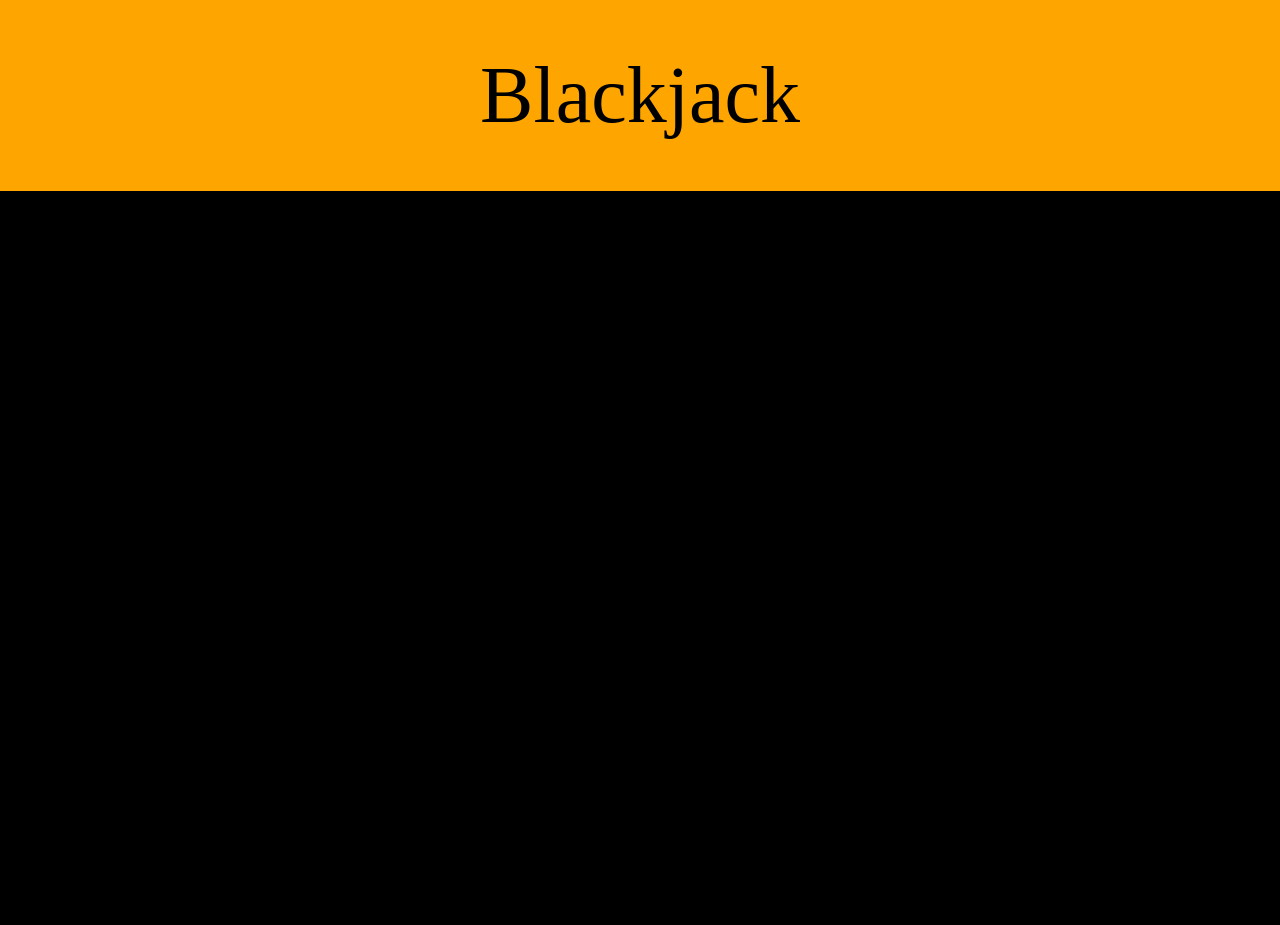
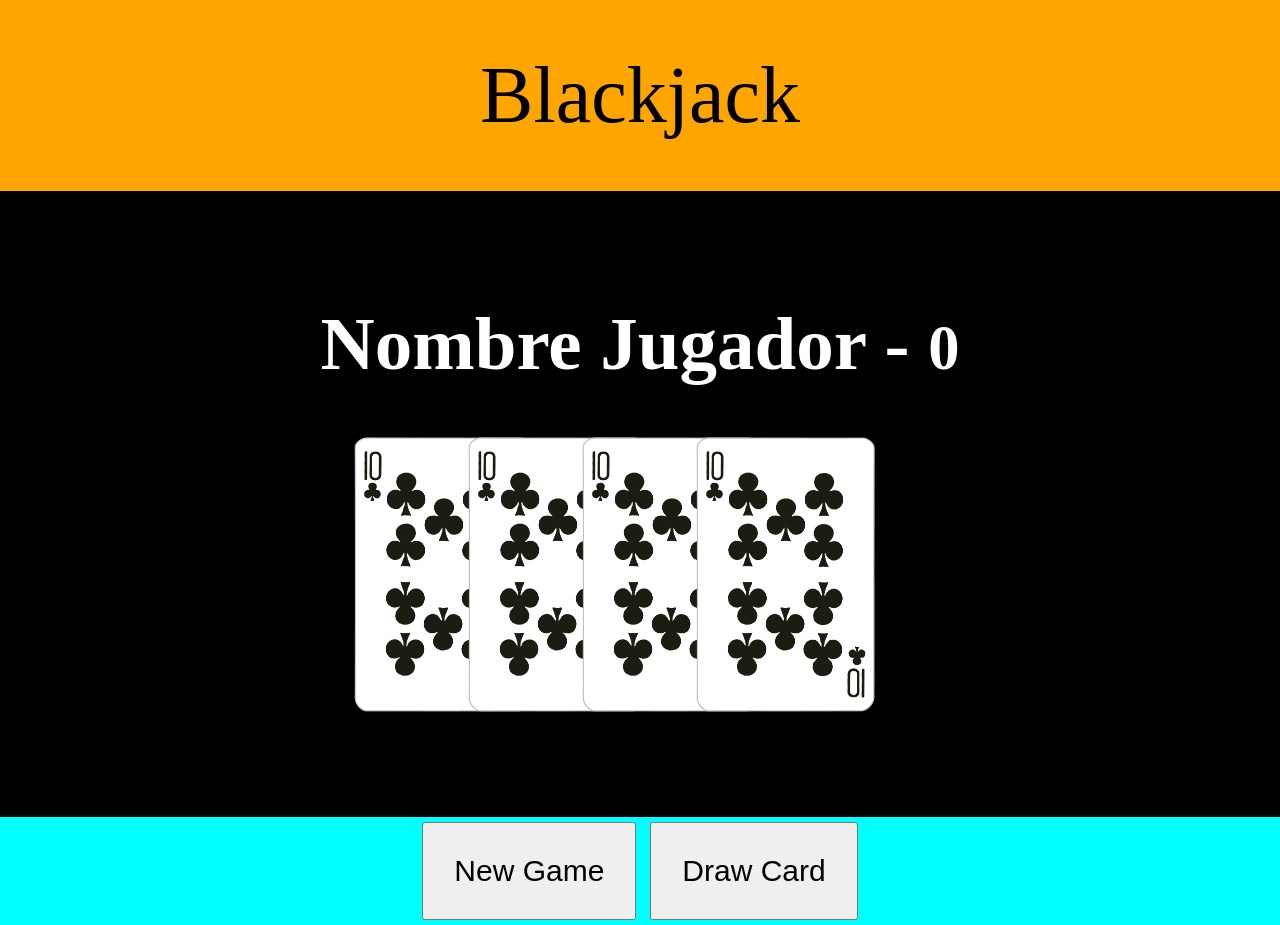
Before and after one commit to CodigoPipe/blackjack-with-frontend, a plain HTML site: page index.html in a window 1280 px wide. Before the commit the page ends 800 px from the top, so only its background shows below. Drawn offline with Linux system fonts and the light colour scheme.

Commit message:
cards player and buttons created con html and css

```diff
--- a/assets/css/styles.css
+++ b/assets/css/styles.css
@@ -12,3 +12,42 @@ html,body{
     font-size: 80px;
     color: black;
 }
+
+#buttons-father{
+
+    text-align: center;
+    background-color: aqua;
+    margin-top: 200px;
+
+}
+
+
+.button{
+    margin: 5px;
+    padding: 30px;
+    font-size: 30px;
+    /* background-color: orange;
+    color: black; */
+}
+
+#card-container{
+    height: 180px;
+}
+
+
+.card{
+    position: relative;
+    width: 180px;
+    left: 10px;
+    margin-left: -70px;
+
+}
+
+.player-container{
+    text-align: center;
+    margin: 110px;
+}
+
+#player-name{
+    font-size: 75px;
+}
--- a/index.html
+++ b/index.html
@@ -13,6 +13,31 @@
 
     <header class="title">Blackjack</header>
 
+
+
+    <div class="player-container">
+        <div class="player-containersub">
+            <h1 id="player-name">Nombre Jugador - <small>0</small></h1>
+            <div id="card-container">
+                <img class="card" src="./assets/cartas/10C.png" >
+                <img class="card" src="./assets/cartas/10C.png" >
+                <img class="card" src="./assets/cartas/10C.png" >
+                <img class="card" src="./assets/cartas/10C.png" >
+            </div>
+
+        </div>
+    </div>
+
+
+
+
+    <div id="buttons-father">
+        <button class="button">New Game</button>
+        <button class="button">Draw Card</button>
+    </div>
+
+
+
     <script src="./assets/js/game.js"></script>
 </body>
 
```
